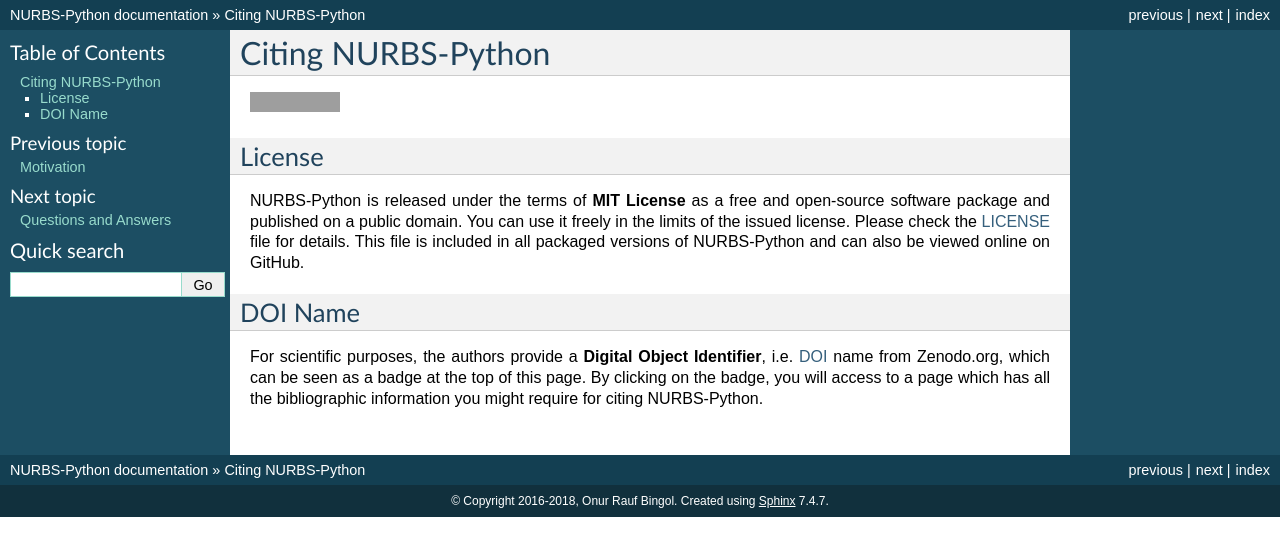
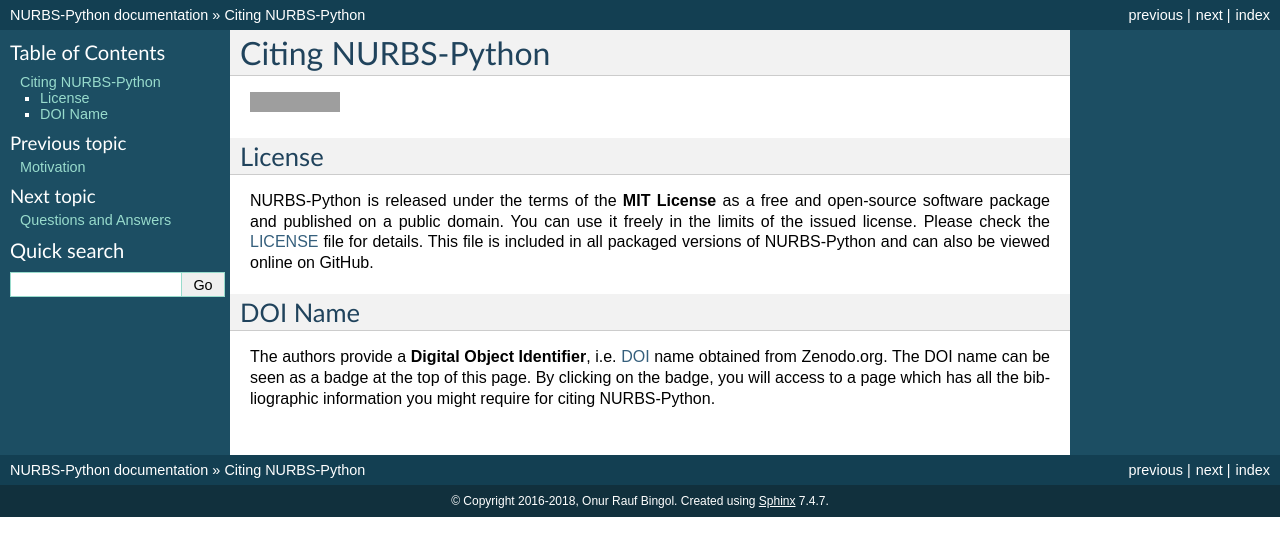
Before and after one commit to orbingol/NURBS-Python, a Sphinx documentation site: the page built from docs/citing.rst, in a window 1280 px wide. Shown: the top 556 px of the page. Built offline with Sphinx 7.4.7, drawn with Linux system fonts in a browser that asks for light colours; formulas are drawn with MathJax 3; grey boxes are pictures that could not be loaded.

Commit message:
Update citing information

```diff
--- a/docs/citing.rst
+++ b/docs/citing.rst
@@ -6,15 +6,15 @@
 License
 =======
 
-NURBS-Python is released under the terms of **MIT License** as a free and open-source software package and published on
-a public domain. You can use it freely in the limits of the issued license. Please check the LICENSE_ file for details.
-This file is included in all packaged versions of NURBS-Python and can also be viewed online on GitHub.
+NURBS-Python is released under the terms of the **MIT License** as a free and open-source software package and published
+on a public domain. You can use it freely in the limits of the issued license. Please check the LICENSE_ file for
+details. This file is included in all packaged versions of NURBS-Python and can also be viewed online on GitHub.
 
 DOI Name
 ========
 
-For scientific purposes, the authors provide a **Digital Object Identifier**, i.e. DOI_ name from Zenodo.org, which
-can be seen as a badge at the top of this page. By clicking on the badge, you will access to a page which has all the
+The authors provide a **Digital Object Identifier**, i.e. DOI_ name obtained from Zenodo.org. The DOI name can be seen
+as a badge at the top of this page. By clicking on the badge, you will access to a page which has all the
 bibliographic information you might require for citing NURBS-Python.
 
 
```
